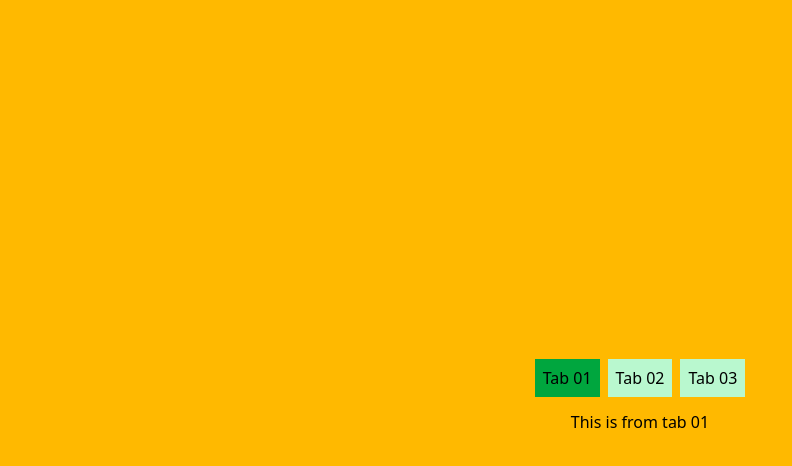
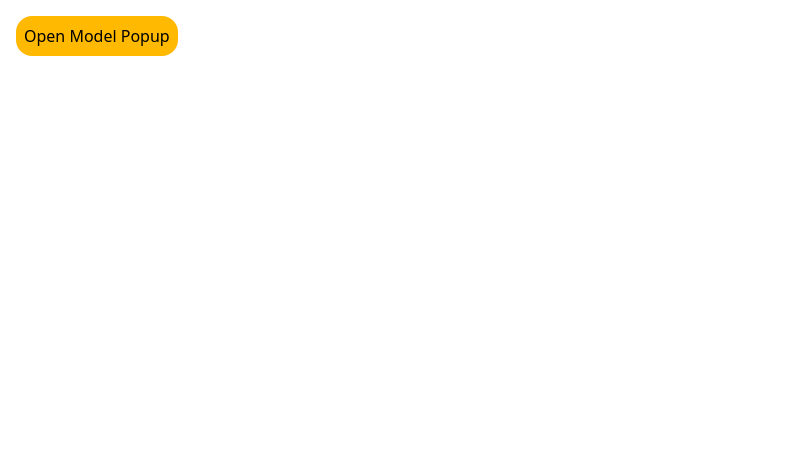
Before and after one commit to Balghari13/react-projects, a React (Vite) app in the folder 25-react-practice-project01/: page / in a window 1280 px wide. Shown: the top 466 px of the page, without its empty margins (0-792 px from the left). Built offline with nearby package versions, Linux system fonts and the light colour scheme; the HTML template or start-up script is replaced by a standard one.

Commit message:
custom model

```diff
--- a/25-react-practice-project01/src/App.jsx
+++ b/25-react-practice-project01/src/App.jsx
@@ -14,6 +14,7 @@ import ToggleDarkMode from "./components/08.dark-mode/ToggleDarkMode";
 import ScrollIndicatorPage from "./components/09.scroll indicator/ScrollIndicatorPage";
 import Tabs from "./components/10.tabs/Tabs";
 import TabTests from "./components/10.tabs/TabTests";
+import Modeltext from "./components/11.model/Modeltext";
 
 
 function App() {
@@ -28,7 +29,8 @@ function App() {
     {/* <QRcodeComponent/> */}
     {/* <ToggleDarkMode/> */}
     {/* <ScrollIndicatorPage url={"https://dummyjson.com/products?limit=100"}/> */}
-    <TabTests/>
+    {/* <TabTests/> */}
+    <Modeltext/>
     </>
   );
 }
--- /dev/null
+++ b/25-react-practice-project01/src/components/11.model/CustomModelPopup.jsx
@@ -0,0 +1,14 @@
+import React from 'react'
+
+const CustomModelPopup = ({body,closeModel}) => {
+  return (
+    <div className='bg-amber-300 p-4'>
+      <button className='border-2 bg-amber-950 text-white p-2' onClick={closeModel}>X</button>
+      <header className='bg-red-500'>this is header</header>
+      <section className='bg-green-300 min-h-[100px]'>{body || 'this is section of body'}</section>
+      <footer className='bg-orange-400'>this is footer</footer>
+    </div>
+  )
+}
+
+export default CustomModelPopup
--- /dev/null
+++ b/25-react-practice-project01/src/components/11.model/Modeltext.jsx
@@ -0,0 +1,21 @@
+import React, { useState } from 'react'
+import CustomModelPopup from './CustomModelPopup'
+
+const Modeltext = () => {
+  const[showModelData, setShowModelData]  = useState(false)
+
+  function handleClick(){
+    setShowModelData(!showModelData)
+  }
+  function closeModel(){
+    setShowModelData(!showModelData)
+  }
+  return (
+    <div>
+    <button className ='bg-amber-400 p-2 m-4 rounded-2xl' onClick={handleClick}>Open Model Popup</button>
+    {showModelData && <CustomModelPopup body={<div>body</div>} closeModel={closeModel}/>}
+    </div>
+  )
+}
+
+export default Modeltext
```
